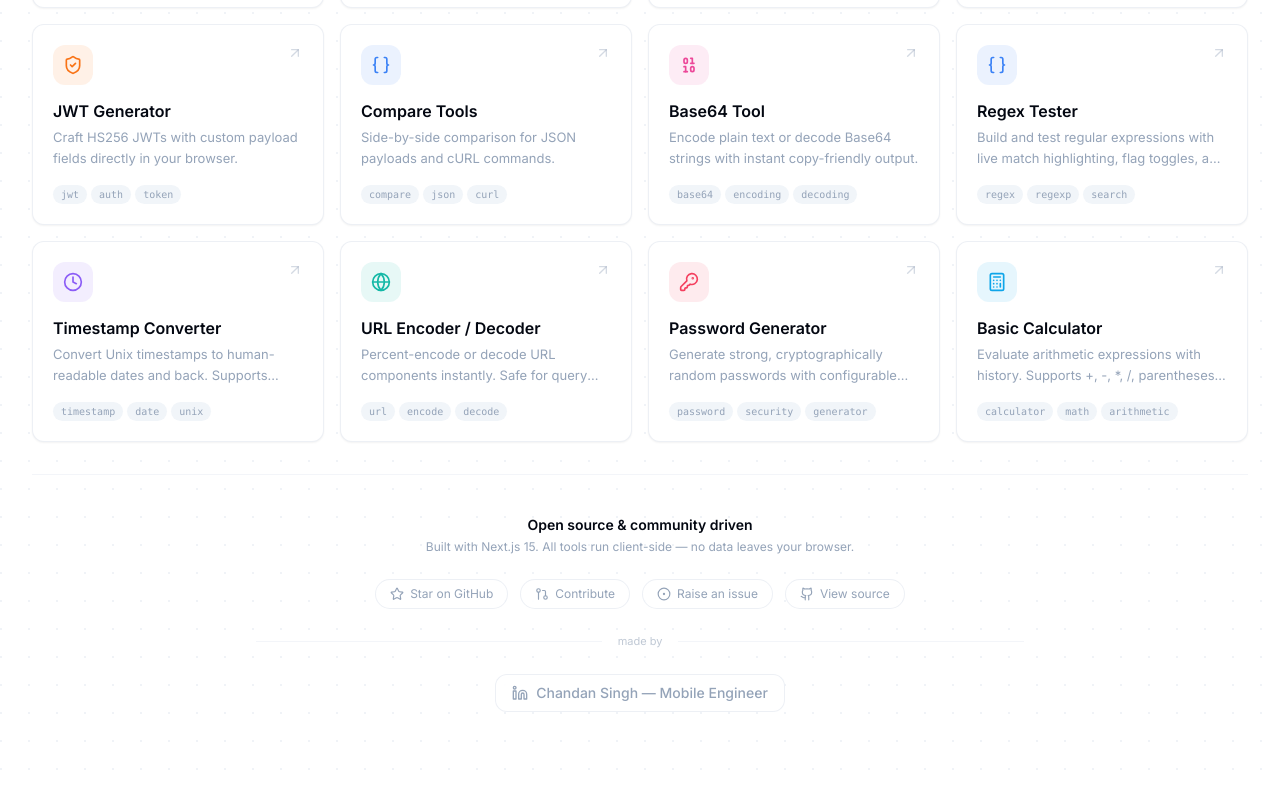
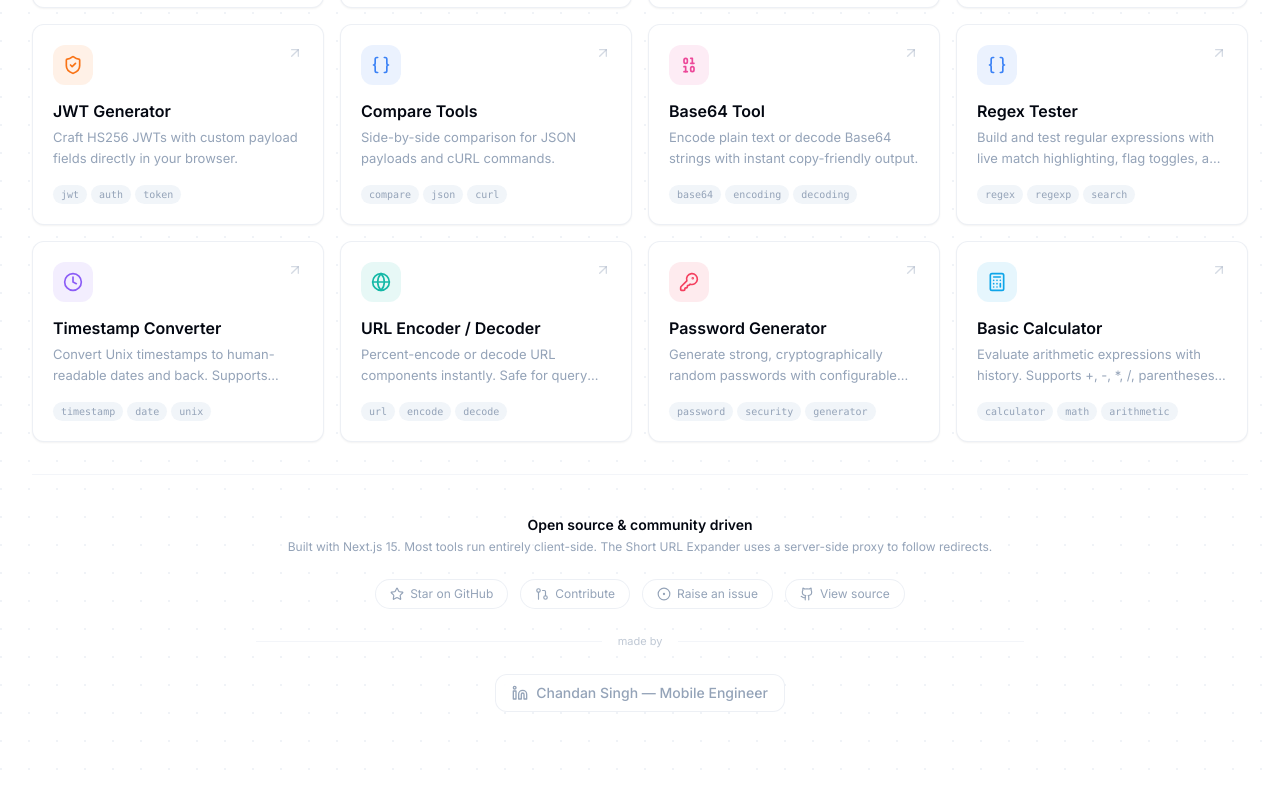
Before and after one commit to chandanankush/dev-tools, a Next.js app: page / in a window 1280 px wide. Shown: the part 688-1480 px from the top of the page. Built offline with nearby package versions, Linux system fonts and the light colour scheme; no server answers.

Commit message:
fix: correct footer copy — Short URL Expander uses a server-side proxy

```diff
--- a/app/page.tsx
+++ b/app/page.tsx
@@ -86,7 +86,7 @@ export default function HomePage() {
             <div className="space-y-1">
               <p className="text-sm font-semibold text-foreground">Open source &amp; community driven</p>
               <p className="text-xs text-muted-foreground">
-                Built with Next.js 15. All tools run client-side — no data leaves your browser.
+                Built with Next.js 15. Most tools run entirely client-side. The Short URL Expander uses a server-side proxy to follow redirects.
               </p>
             </div>
 
```
